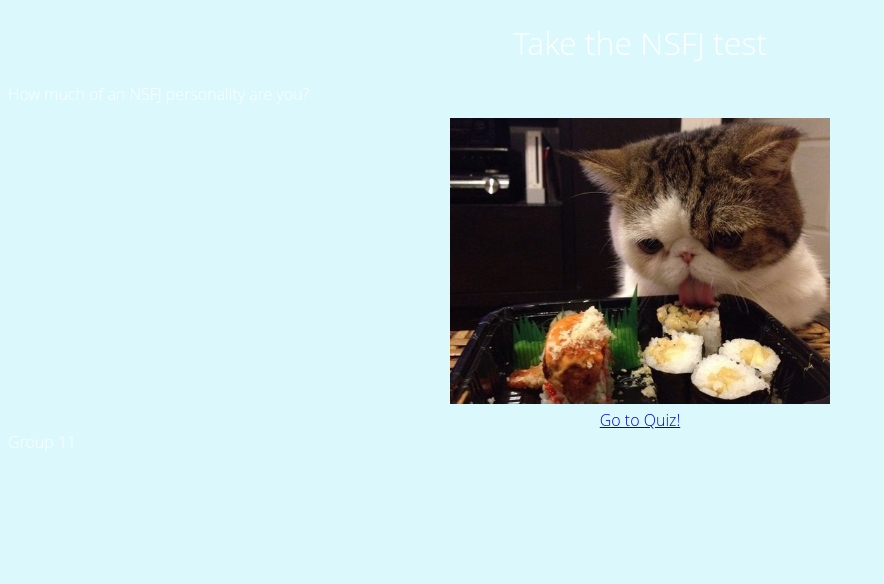
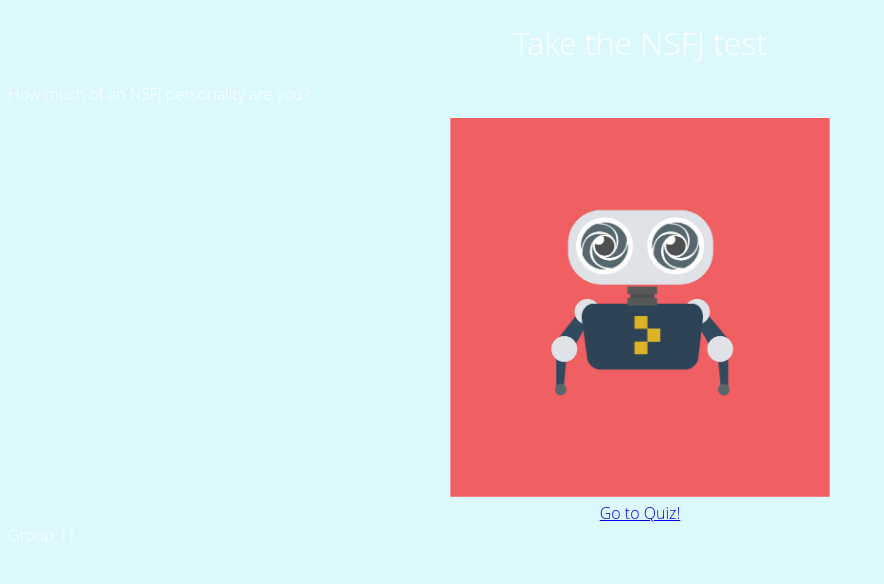
Before and after one commit to SidneyGil/PythonProject-Quiz, a Flask app: page / in a window 1280 px wide. Shown: the top 584 px of the page, without its empty margins (0-884 px from the left). Run offline with Flask 2, Linux system fonts and the light colour scheme.

Commit message:
added image for replit

```diff
--- a/templates/base.html
+++ b/templates/base.html
@@ -5,7 +5,7 @@
 <p>How much of an NSFJ personality are you?</p>
 
 <div align="center">
-    <img src="static/catsushi.jpg" style="width:30%"></img>
+    <img src="static/replit.jpg" style="width:30%"></img>
 </br>
     <a href="https://replit.com/@SidneyGil/GroupFinalPython#data.json">Go to Quiz!</a>
 </div>
```
